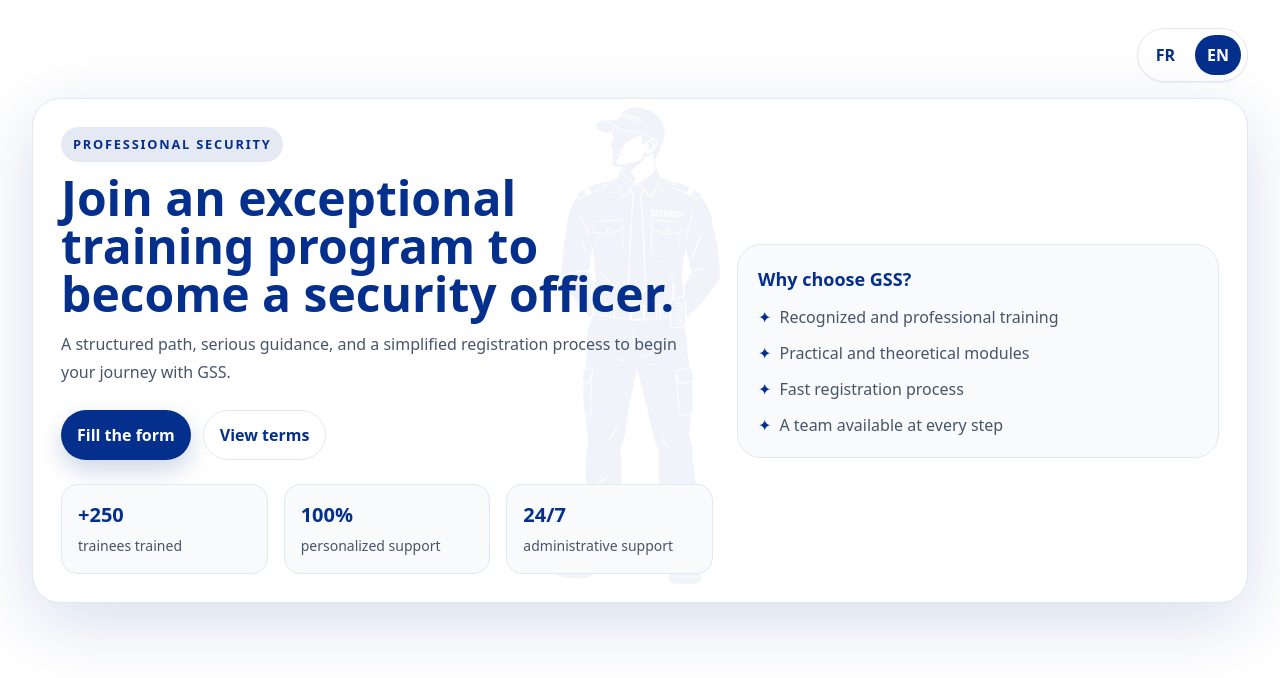
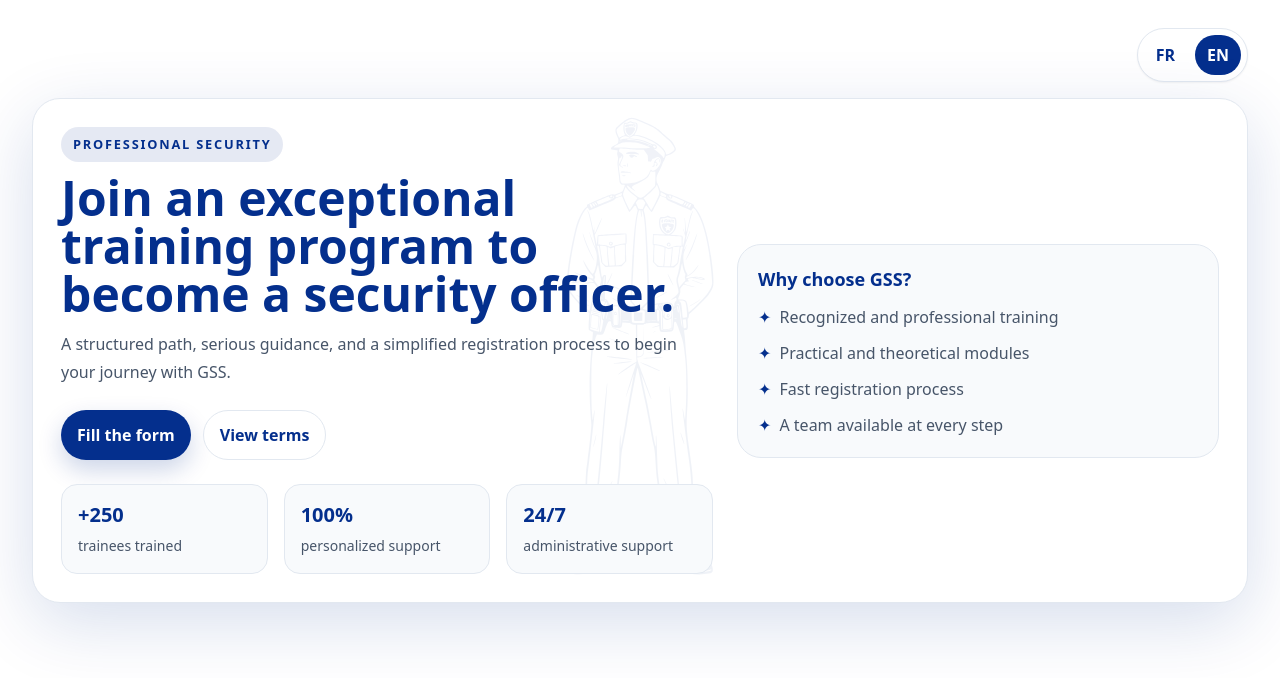
Before and after one commit to bamustafa-84/GSS, a plain HTML site: page TC/tc.html in a window 1280 px wide. Drawn offline with Linux system fonts and the light colour scheme.

Commit message:
minor fixes

```diff
--- a/TC/tc.html
+++ b/TC/tc.html
@@ -17,7 +17,7 @@
 
       <section class="relative overflow-hidden grid gap-6 rounded-[28px] border border-slate-200 bg-white p-7 shadow-[0_20px_70px_rgba(4,47,141,0.16)] lg:grid-cols-[1.15fr_0.85fr] lg:items-center">
         <!-- Watermark -->
-        <img src="./img/security.png" alt="" aria-hidden="true"
+        <img src="./img/security.svg" alt="" aria-hidden="true"
              class="pointer-events-none select-none absolute inset-0 w-full h-full object-contain"
              style="opacity:0.06; z-index:0;" />
         <div style="position:relative;z-index:1;">
@@ -98,7 +98,7 @@
           <!-- ══════════════════════════════════════════════════ -->
           <div id="panel-registration" class="gss-tab-panel p-4 sm:p-6">
             <div class="relative overflow-hidden rounded-[24px] border border-slate-200 bg-white p-4 shadow-sm sm:p-6 lg:p-7">
-            <!-- <img src="./img/security.png" alt="" aria-hidden="true"
+            <!-- <img src="./img/security.svg" alt="" aria-hidden="true"
             class="pointer-events-none select-none absolute inset-0 w-full h-full object-contain
             opacity-[0.06]" /> -->
             <div class="mb-6 flex flex-wrap items-start justify-between gap-4 border-b border-slate-200 pb-5">
@@ -307,7 +307,7 @@
           <!-- ══════════════════════════════════════════════════ -->
           <div id="panel-conditions" class="gss-tab-panel hidden p-4 sm:p-6">
             <div class="relative overflow-hidden rounded-[24px] border border-slate-200 bg-white shadow-sm">
-              <img src="./img/security.png" alt="" aria-hidden="true" class="pointer-events-none select-none absolute inset-0 w-full h-full object-contain opacity-[0.06]" />
+              <img src="./img/security.svg" alt="" aria-hidden="true" class="pointer-events-none select-none absolute inset-0 w-full h-full object-contain opacity-[0.06]" />
               <div class="bg-gradient-to-r from-[#042F8D] to-[#0b4dc2] px-6 py-5 text-white">
                 <p class="text-xs font-semibold uppercase tracking-[0.2em] text-blue-200">Document 02</p>
                 <h3 class="mt-1 text-lg font-bold leading-snug">Conditions d'Inscription</h3>
@@ -397,7 +397,7 @@
           <!-- ══════════════════════════════════════════════════ -->
           <div id="panel-reglement" class="gss-tab-panel hidden p-4 sm:p-6">
             <div class="relative overflow-hidden rounded-[24px] border border-slate-200 bg-white shadow-sm">
-              <!-- <img src="./img/security.png" alt="" aria-hidden="true" class="pointer-events-none
+              <!-- <img src="./img/security.svg" alt="" aria-hidden="true" class="pointer-events-none
               select-none absolute inset-0 w-full h-full object-contain opacity-[0.06]" /> -->
               <div class="bg-gradient-to-r from-[#042F8D] to-[#0b4dc2] px-6 py-5 text-white">
                 <p class="text-xs font-semibold uppercase tracking-[0.2em] text-blue-200">Document 03</p>
@@ -492,7 +492,7 @@
           <!-- ══════════════════════════════════════════════════ -->
           <div id="panel-engagement" class="gss-tab-panel hidden p-4 sm:p-6">
             <div class="relative overflow-hidden rounded-[24px] border border-slate-200 bg-white shadow-sm">
-              <img src="./img/security.png" alt="" aria-hidden="true" class="pointer-events-none select-none absolute inset-0 w-full h-full object-contain opacity-[0.06]" />
+              <img src="./img/security.svg" alt="" aria-hidden="true" class="pointer-events-none select-none absolute inset-0 w-full h-full object-contain opacity-[0.06]" />
               <div class="bg-gradient-to-r from-[#042F8D] to-[#0b4dc2] px-6 py-5 text-white">
                 <p class="text-xs font-semibold uppercase tracking-[0.2em] text-blue-200">Document 04</p>
                 <h3 class="mt-1 text-lg font-bold leading-snug">Engagement de Confidentialité</h3>
```
Also changed, not shown: TC/img/security-old.png (renamed from TC/img/security.png), TC/img/security.svg (added).
